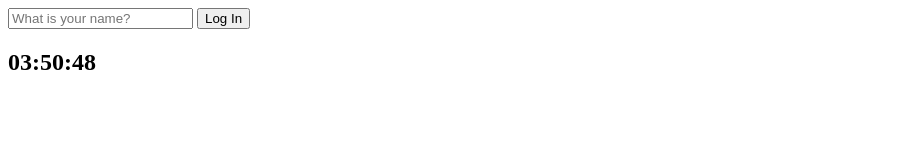
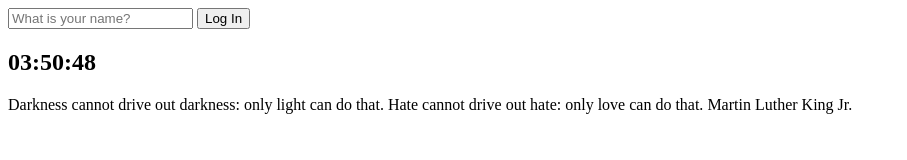
Before and after one commit to jaamong/VanilaJS-Beginner, a plain HTML site: page index.html in a window 1280 px wide. Shown: the whole page, without its empty margins (0-907 px from the left). Drawn offline with Linux system fonts and the light colour scheme.

Commit message:
5.0 Quotes

```diff
--- a/index.html
+++ b/index.html
@@ -20,8 +20,13 @@
     </form>
     <h2 id="clock">00:00</h2>
     <h1 id="greeting" class="hidden"></h1>
+    <div id="quote">
+        <span></span>
+        <span></span>
+    </div>
     <script src="js/greetings.js"></script>
     <script src="js/clock.js"></script>
+    <script src="js/quotes.js"></script>
 </body>
 
 </html>
--- /dev/null
+++ b/js/quotes.js
@@ -0,0 +1,50 @@
+const quotes = [
+    {
+        quote: "The way to get started is to quit talking and begin doing.",
+        author: "Walt Disney",
+    },
+    {
+        quote: "Life is what happens when you're busy making other plans.",
+        author: "John Lennon",
+    },
+    {
+        quote: "The world is a book and those who do not travel read only a page.",
+        author: "Saint Augustine",
+    },
+    {
+        quote: "Life is either a daring adventure or nothing at all.",
+        author: "Helen Keller",
+    },
+    {
+        quote: "Your time is limited, so don't waste it living someone else's life. Don't be trapped by dogma - which is living with the results of other people's thingking.",
+        author: "Steve Jobs",
+    },
+    {
+        quote: "To Travel is to Live.",
+        author: "Hans Christian Andersen",
+    },
+    {
+        quote: "The greatest glory in living lies not in never falling, but in rising every time we fall.",
+        author: "Nelson Mandela",
+    },
+    {
+        quote: "You must be the change you wish to see in the world.",
+        author: "Mahatma Gandhi",
+    },
+    {
+        quote: "Spread love everywhere you go. Let no one ever come to you without leaving happier.",
+        author: "Mother Teresa",
+    },
+    {
+        quote: "Darkness cannot drive out darkness: only light can do that. Hate cannot drive out hate: only love can do that.",
+        author: "Martin Luther King Jr.",
+    }
+];
+
+const quote = document.querySelector("#quote span:first-child");
+const author = document.querySelector("#quote span:last-child");
+
+const todaysQuote = quotes[Math.floor(Math.random() * quotes.length)];
+
+quote.innerText = todaysQuote.quote;
+author.innerText = todaysQuote.author;
```
Also changed, not shown: 1 other file.
